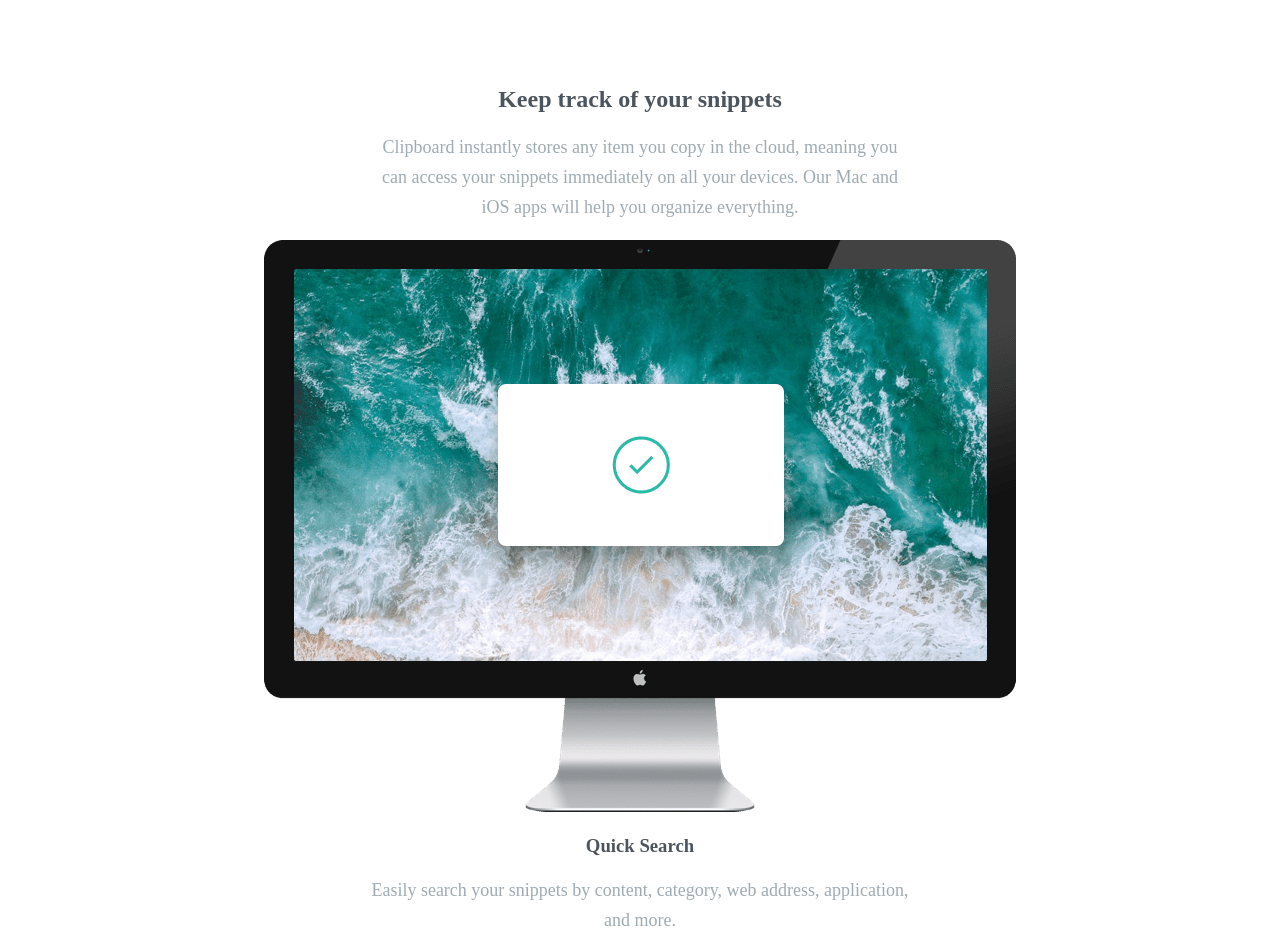
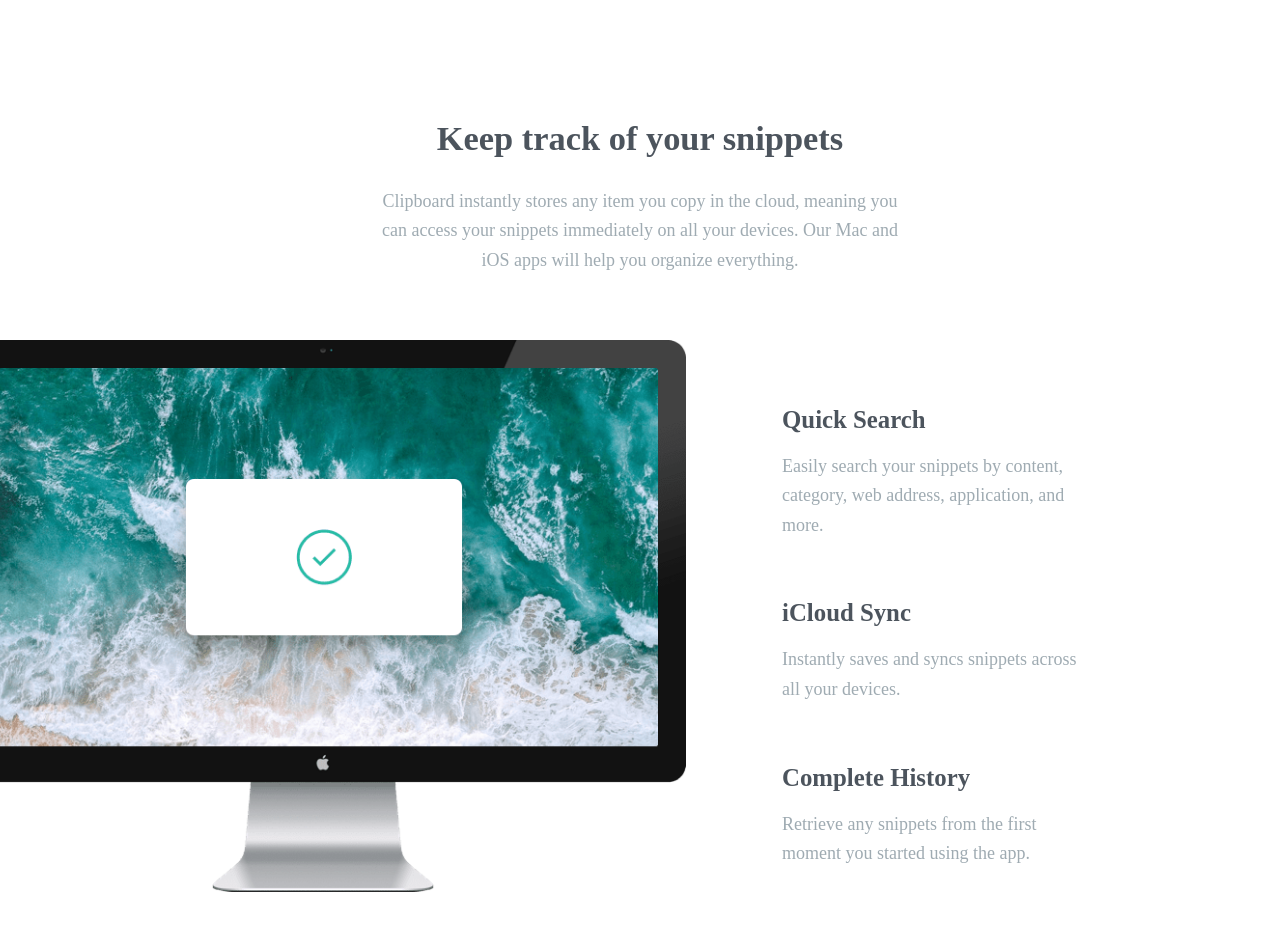
Before and after one commit to juryous/clipboard-landing-page-master, a plain HTML site: page index.html in a window 1280 px wide. Shown: the part 600-1538 px from the top of the page. Drawn offline with Linux system fonts and the light colour scheme; a web font is replaced by a local one.

Commit message:
finished section 1

```diff
--- a/index.html
+++ b/index.html
@@ -42,8 +42,11 @@
         can access your snippets immediately on all your devices. Our Mac and
         iOS apps will help you organize everything.
       </p>
+      <div class="shifted flex">
+        <div class="img-div">
           <img src="images/image-computer.png" alt="computer screen" />
-      <div>
+        </div>
+        <div class="right-column flex">
           <div>
             <h3>Quick Search</h3>
             <p>
@@ -61,6 +64,7 @@
               Retrieve any snippets from the first moment you started using the
               app.
             </p>
+          </div>
         </div>
       </div>
     </section>
--- a/style.css
+++ b/style.css
@@ -32,6 +32,14 @@ p {
   letter-spacing: 0.1px;
 }
 
+h2 {
+  font-size: 1.65rem;
+}
+
+h3 {
+  font-size: 1.55rem;
+}
+
 @media (min-width: 40em) {
   p {
     font-size: 1.125rem;
@@ -39,6 +47,10 @@ p {
     letter-spacing: initial;
     margin-left: auto;
     margin-right: auto;
+  }
+
+  h2 {
+    font-size: 2.15rem;
   }
 }
 
@@ -55,7 +67,19 @@ img {
 
 .container {
   width: 83%;
+  max-width: 1300px;
   margin: 0 auto;
+}
+
+.flex {
+  display: flex;
+  flex-direction: column;
+}
+
+@media (min-width: 40em) {
+  .flex {
+    flex-direction: row;
+  }
 }
 
 /* General styles */
@@ -95,7 +119,7 @@ header {
 }
 
 header .logo {
-  margin-top: 3rem;
+  margin-top: 4.5rem;
   margin-bottom: 2.25rem;
 }
 
@@ -125,3 +149,39 @@ header .btn {
     max-width: 55ch;
   }
 }
+
+/* Section 1 */
+
+.section-1 > p:first-of-type {
+  margin-bottom: 4rem;
+}
+
+.right-column {
+  margin-top: 2rem;
+  gap: 1em;
+}
+
+@media (min-width: 40em) {
+  .shifted {
+    align-items: center;
+    justify-content: space-between;
+    gap: 2em;
+  }
+
+  .img-div {
+    position: relative;
+    left: -14%;
+  }
+
+  .right-column {
+    transform: translateX(-28%);
+    flex-direction: column;
+    flex-basis: 70%;
+    text-align: left;
+    max-width: 38ch;
+  }
+
+  .section-1 h3 {
+    margin-bottom: 0;
+  }
+}
```
Lines whose indentation alone changed are shown as unchanged.
